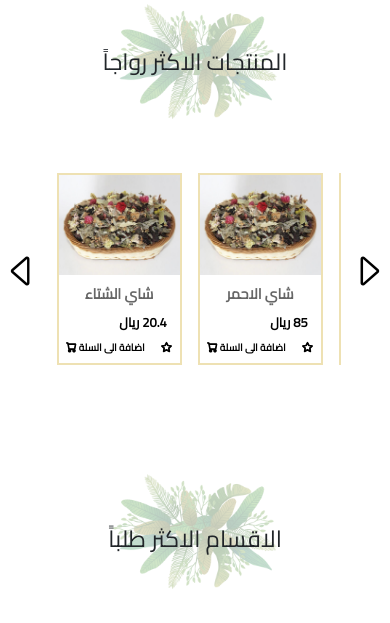
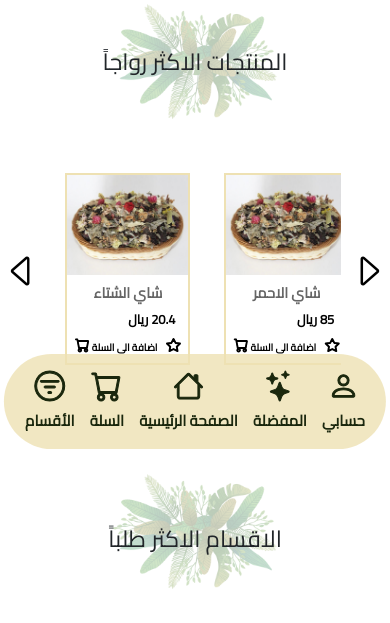
Before and after one commit to hani-sulaiman/Korunfula, a plain HTML site: page index.html in a window 390 px wide. Shown: the part 385-1008 px from the top of the page. Drawn offline with nearby package versions, Linux system fonts and the light colour scheme.

Commit message:
update 3

```diff
--- a/assets/css/style.css
+++ b/assets/css/style.css
@@ -912,100 +912,174 @@ body>.cart .footer .checkout {
     border: none;
 }
 
-@media only screen and  (max-width: 576px) {
-    nav .main .third{
+.navigation-bar {
+    display: none;
+}
+
+@media only screen and (max-width: 576px) {
+    .navigation-bar {
+        display: block;
+        position: fixed;
+        z-index: 999999;
+        bottom: 0;
+        left: 50%;
+        transform: translateX(-50%);
+        background-color:#eee1b3cd;
+        width: 98%;
+        margin: 10px 0px;
+        border-radius: 50px;
+        padding-top: 10px;
+
+    }
+
+    .navigation-bar .container {
+        display: flex;
+        justify-content: space-evenly;
+        align-items: center;
+        width: 100%;
+    }
+
+    .navigation-bar .container a {
+        color:#1a270d;
+        text-decoration: none;
+        font-size: 15px;
+        font-weight: 900;
+    }
+
+    .navigation-bar .container i {
+        font-size: 30px;
+        -webkit-text-stroke: 1px;
+        color:#1a270d;
+    }
+    .navigation-bar .container .btn-bar{
+        display: flex;
+        flex-direction: column;
+        align-items: center;
+        border: none;
+        font-size: 15px;
+        font-weight: 900;
+        background-color: transparent;
+        color:#1a270d;
+
+    }
+    nav .main .third {
         display: none;
     }
-    nav .main .part .search form input{
+
+    nav .main .part .search form input {
         width: 130px;
     }
+
     nav .main .part img {
         height: 50px;
     }
+
     nav .main .part .search form button {
         width: 40px;
     }
-    nav .secondry{
+
+    nav .secondry {
         display: none;
     }
-    #myCarousel{
+
+    #myCarousel {
         top: 70px;
         height: auto !important;
     }
+
     #myCarousel .carousel-item img {
         height: auto !important;
         width: 100% !important;
     }
+
     section:nth-child(1) {
         margin-top: 80px;
     }
+
     .slider-products .products .product {
         width: 125px;
         display: flex;
         min-width: 125px;
         flex-direction: column;
-        margin: 0 8px;
+        margin: 0 2vh;
         border: 2px solid var(--main-color);
     }
+
     .slider-products .products .product .image img {
         height: 100px;
     }
+
     .slider-products .products .product .content .title {
         font-size: 0.9rem;
     }
+
     .slider-products .products .product .content .price {
         font-size: 0.8rem;
     }
+
     .slider-products .products .product .content .buttons button {
         font-size: 10px;
         padding: 0;
     }
+
     section .container>button.right {
         right: 12px;
         top: -42px;
     }
+
     section .container>button.left {
         left: 12px;
         top: -42px;
     }
+
     section .container>button {
         width: 20px;
         height: 100px;
     }
+
     .slider-products .products .product .content {
         height: 88px;
     }
-    section.categories .container .category a img{
+
+    section.categories .container .category a img {
         height: 100px;
     }
+
     main section.top-sellers {
         margin-top: -248px;
     }
+
     section.categories .container .category a p {
         font-size: 14px;
     }
+
     section.offers .cover img {
         height: 170px;
     }
+
     section.featuers .featuer .icon i {
         font-size: 50px;
         left: 48px;
     }
+
     section.featuers .featuer p {
         font-size: 15px;
     }
+
     section.featuers .featuer {
         margin: 0;
         height: 200px;
     }
+
     section.featuers .featuer .blob-icon svg {
         position: absolute;
         width: auto !important;
         top: 0;
-        left: 0px;
+        left: -8px;
         opacity: 1 !important;
         height: 143px;
     }
+
     svg:nth-child(1) {
         position: absolute;
         top: 330px;
@@ -1028,22 +1102,32 @@ body>.cart .footer .checkout {
     }
 
     svg:nth-child(4) {
-      display: none;
+        display: none;
     }
-    footer{
+
+    footer {
         min-height: 50vh;
         padding: 23px;
     }
+
     footer .column {
         padding: 0;
         width: 50%;
         flex-basis: 45%;
         padding-top: 30px;
     }
-    footer .column h2, footer i {
+
+    footer .column h2,
+    footer i {
         font-size: 16px;
     }
+
     footer .column .logo img {
         width: 130px;
     }
+
+    .slider-products .products .product .content .buttons button i {
+        -webkit-text-stroke: 1px;
+        font-size: 14px;
+    }
 }
--- a/assets/js/cart.js
+++ b/assets/js/cart.js
@@ -2,10 +2,10 @@
  -- prodcut data from backend --
 */
 var top_products = {
-  id: [1, 2,3,4],
-  names: ["شاي الشتاء", "شاي الاحمر","شاي الشتاء", "شاي الاحمر"],
-  img: ["assets/images/winter-tea.jpg", "assets/images/winter-tea.jpg","assets/images/winter-tea.jpg", "assets/images/winter-tea.jpg"],
-  price: [20.40, 85.0,20,20],
+  id: [1, 2,3,4,5],
+  names: ["شاي الشتاء", "شاي الاحمر","شاي الشتاء", "شاي الاحمر", "شاي الاحمر"],
+  img: ["assets/images/winter-tea.jpg", "assets/images/winter-tea.jpg","assets/images/winter-tea.jpg", "assets/images/winter-tea.jpg", "assets/images/winter-tea.jpg"],
+  price: [20.40, 85.0,20,20,20],
 };
 
 /*
--- a/assets/js/slider.js
+++ b/assets/js/slider.js
@@ -3,7 +3,7 @@ class Slider {
         this.element = document.querySelector(selector);
         this.scaleSlider = 0;
         this.productsSelector = `.${this.element.className} .products`;
-
+        this.items=top_products.id.length;
         if (this.element.querySelector('button.left')) {
             this.element.querySelector('button.left').addEventListener('click', () => {
                 if(this.isLaptop()){
@@ -12,7 +12,7 @@ class Slider {
                     }
                 }else{
                     if (this.scaleSlider < 0) {
-                        this.scaleSlider += 100;
+                        this.scaleSlider += 160;
                     }
                 }
                 this.sliderProducts();
@@ -26,8 +26,8 @@ class Slider {
                         this.scaleSlider -= 360;
                     }
                 }else{
-                    if (this.scaleSlider >= -300) {
-                        this.scaleSlider -= 100;
+                    if (this.scaleSlider >= -150*(this.items - 2)) {
+                        this.scaleSlider -= 160;
                     }
                 }
                 this.sliderProducts();
--- a/index.html
+++ b/index.html
@@ -345,6 +345,30 @@
             </div>
         </form>
     </div>
+    <div class="navigation-bar">
+        <div class="container">
+            <a href="" class="btn-bar">
+                <i class="bi bi-filter-circle"></i>
+                <p>الأقسام</p>
+            </a>
+            <button class="bar-cart btn-bar">
+                <i class="bi bi-cart"></i>
+                <p>السلة</p>
+            </button>
+            <a href="/" class="btn-bar">
+                <i class="bi bi-house"></i>
+                <p>الصفحة الرئيسية</p>
+            </a>
+            <button class="bar-wishlist btn-bar">
+                <i class="bi bi-stars"></i>
+                <p>المفضلة</p>
+            </button>
+            <a href="" class="btn-bar">
+                <i class="bi bi-person"></i>
+                <p>حسابي</p>
+            </a>
+        </div>
+    </div>
     <script src="https://cdn.jsdelivr.net/npm/bootstrap@5.3.0/dist/js/bootstrap.bundle.min.js"></script>
     <script src="assets/js/cart.js"></script>
     <script src="assets/js/slider.js"></script>
```
